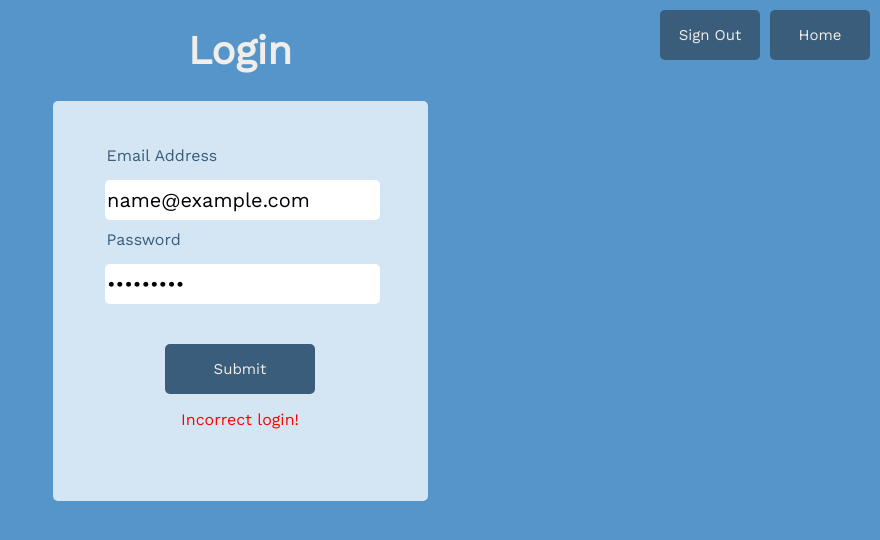
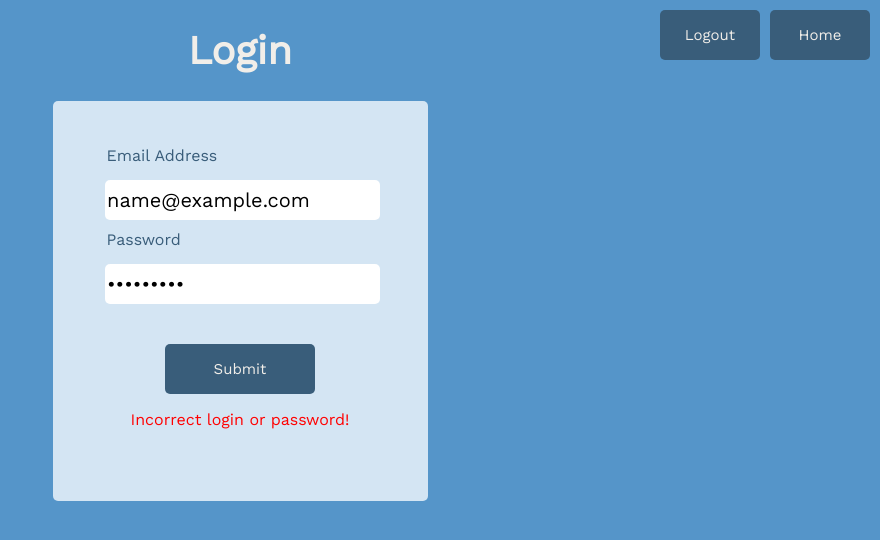
Before and after one commit to sesham18/DogApp, a website with bundled scripts: page public/login.html in a window 1280 px wide. Both pictures are taken after typing "name@example.com", "Sample123" into the empty fields and a click on the button "Submit". Shown: the whole page, without its empty margins (400-1280 px from the left). Built offline with nearby package versions, Linux system fonts and the light colour scheme.

Commit message:
hid password details

```diff
--- a/public/login.html
+++ b/public/login.html
@@ -19,7 +19,7 @@
         <h1>Login</h1>
     </div>
     <button role="button" class="home-button" id ="home-button-login" onclick="window.location='index.html'; $('#get-start').click()">Home</button>
-    <button role="button" class="signout-button" id ="button-signout">Sign Out</button>
+    <button role="button" class="signout-button" id ="button-signout">Logout</button>
     <div class = "container" aria-live = "polite">
         <form role="form" class="signup">
             <fieldset name="contactinfo">
@@ -29,7 +29,7 @@
                 <input type="password" name="password" id="password" placeholder="PASSWORD"title="Password needed" required/>
             </fieldset>
             <button role="button" type="submit" id = 'loginbutton'>Submit</button>
-            <p id="login-error" class="error">Incorrect login!</p>
+            <p id="login-error" class="error">Incorrect login or password!</p>
         </form>
     </div>
     </main>
```
